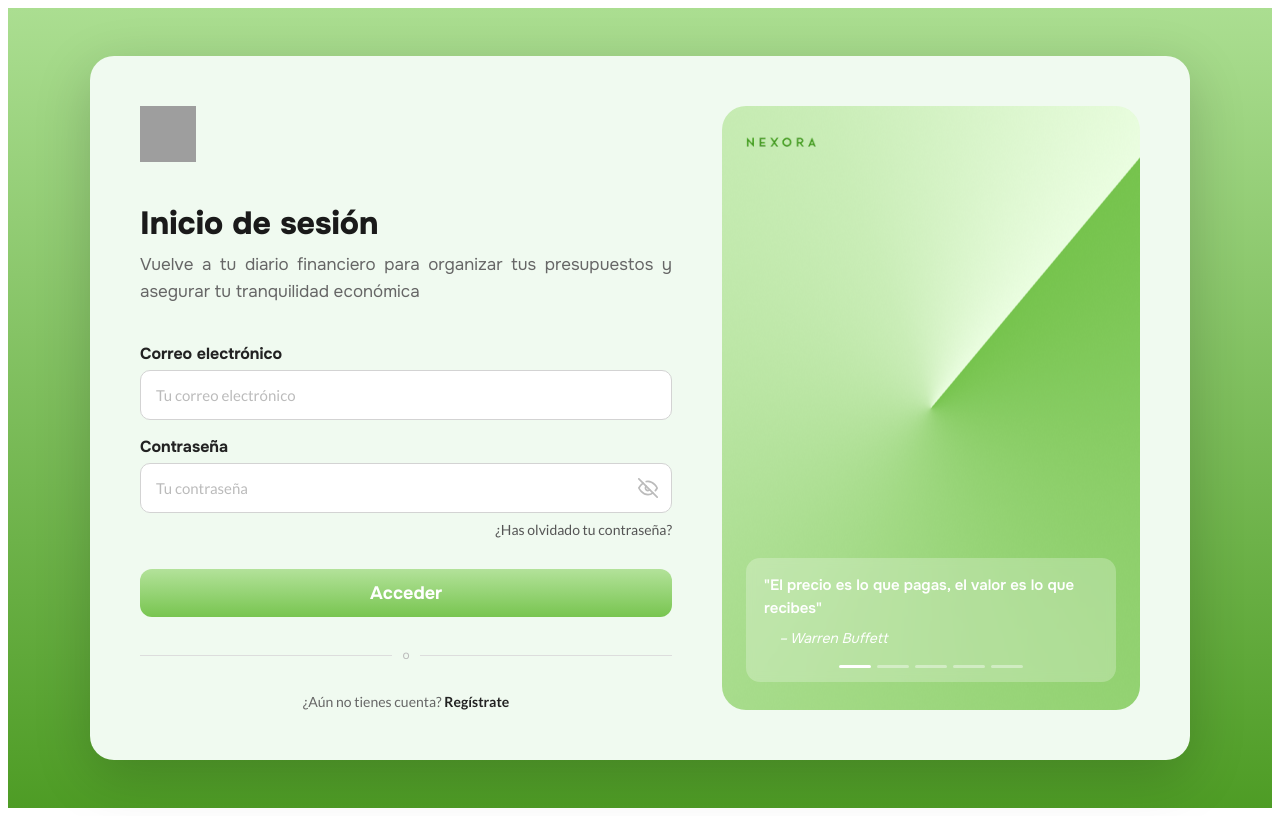
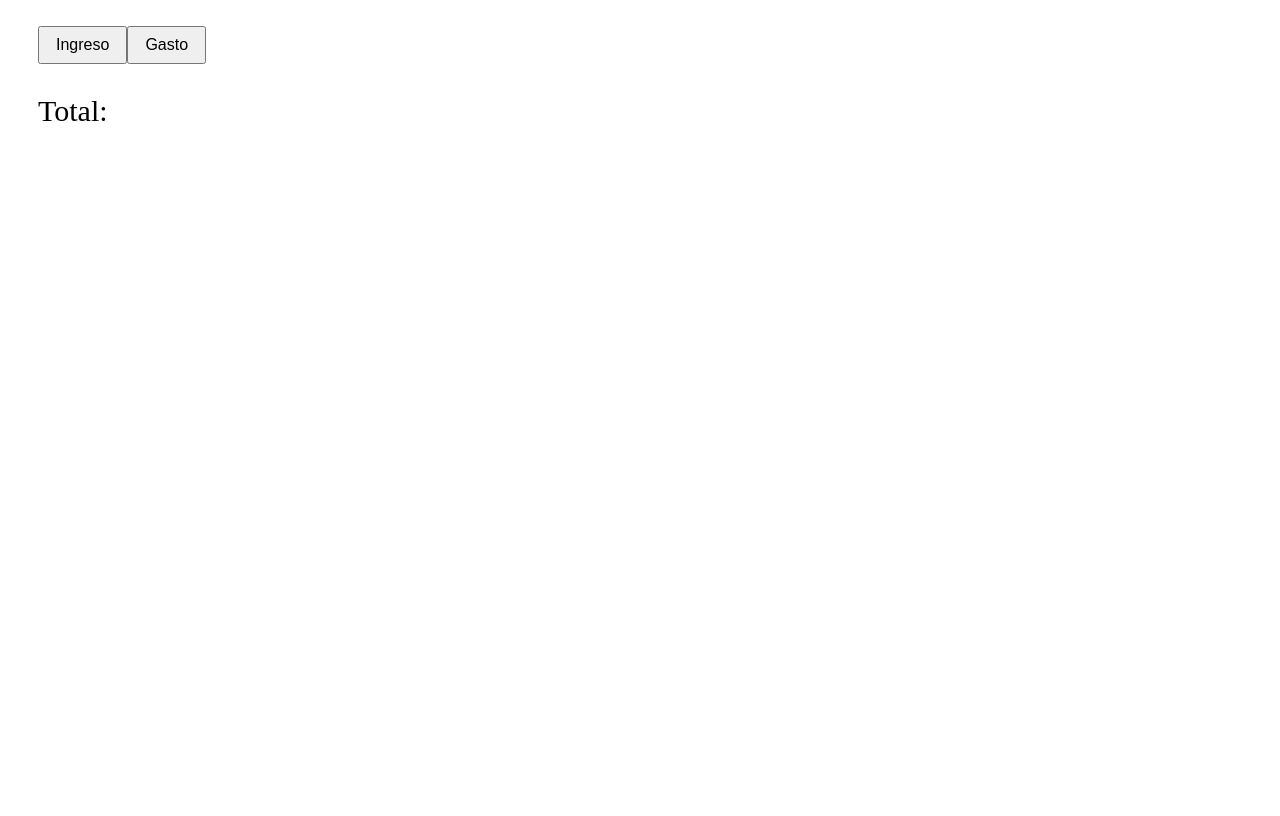
Before and after one commit to 333ares/Nexora, an Angular app in the folder frontend/: page /movimientos in a window 1280 px wide. Before the commit this address led to /login. Built offline with nearby package versions, Linux system fonts and the light colour scheme; grey boxes are pictures that could not be loaded.

Commit message:
Cambios movimientos
He puestyo botones para que ares haga pruebas con el backend

```diff
--- a/frontend/src/app/app.routes.ts
+++ b/frontend/src/app/app.routes.ts
@@ -28,7 +28,7 @@ export const routes: Routes = [
   {
     path: 'movimientos',
     component: Movimientos,
-    canActivate: [AuthGuard]
+    //canActivate: [AuthGuard]
   },
   {
     path: '',
--- a/frontend/src/app/movimientos/movimientos.css
+++ b/frontend/src/app/movimientos/movimientos.css
@@ -0,0 +1,13 @@
+.calculos{
+    font-size: 30px;
+
+    padding: 15px 30px;
+    width: 200px;   /* Ancho fijo */
+    height: 60px;   /* Alto fijo */
+
+}
+
+button {
+    font-size: 16px;
+    padding: 8px 16px;
+}
--- a/frontend/src/app/movimientos/movimientos.html
+++ b/frontend/src/app/movimientos/movimientos.html
@@ -1 +1,6 @@
-<p>movimientos works!</p>
+
+<div class="calculos">
+<button>Ingreso</button>
+<button>Gasto</button>
+<p>Total: </p>
+</div>
```
Also changed, not shown: 1 other file (tests, documents, lock files or other folders).
